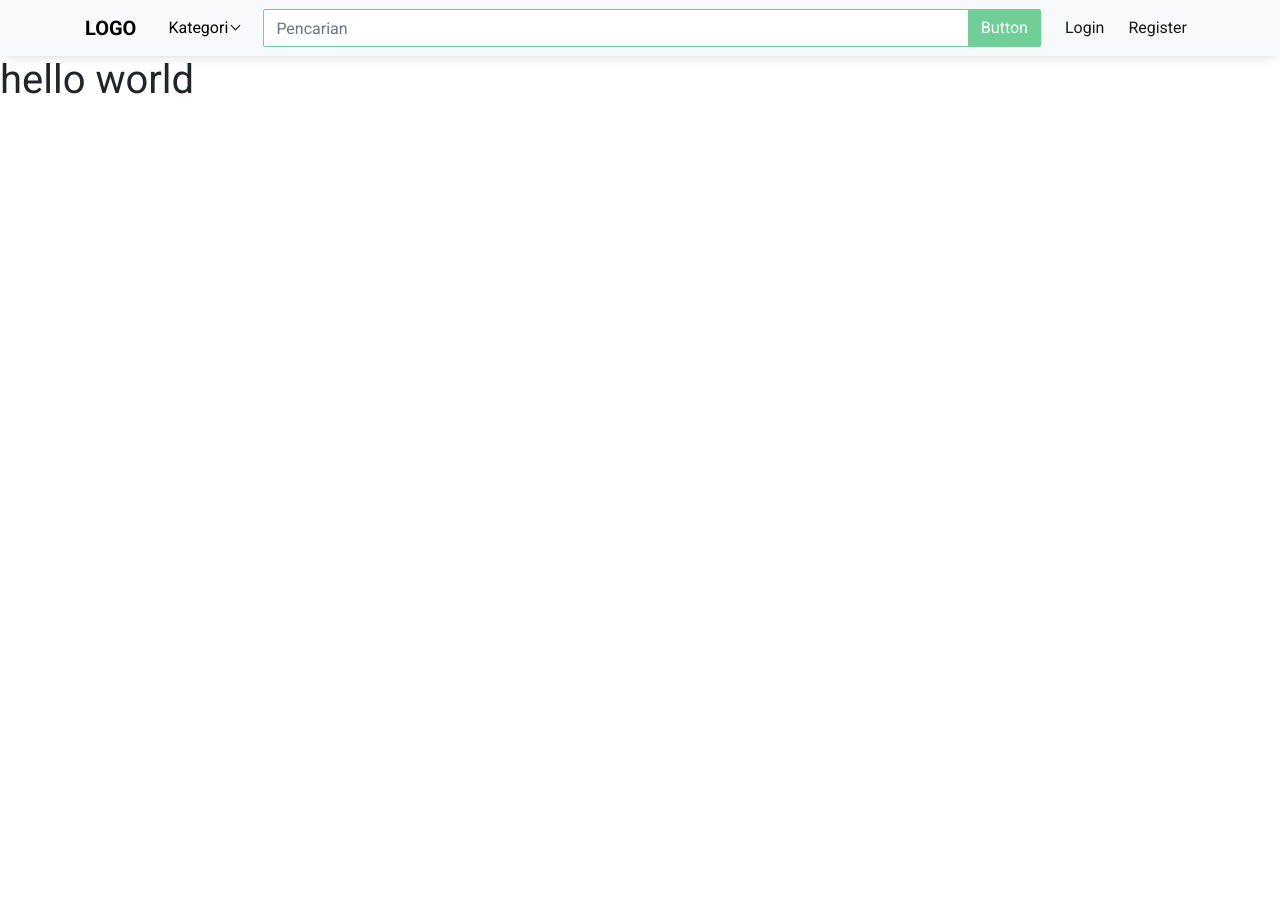
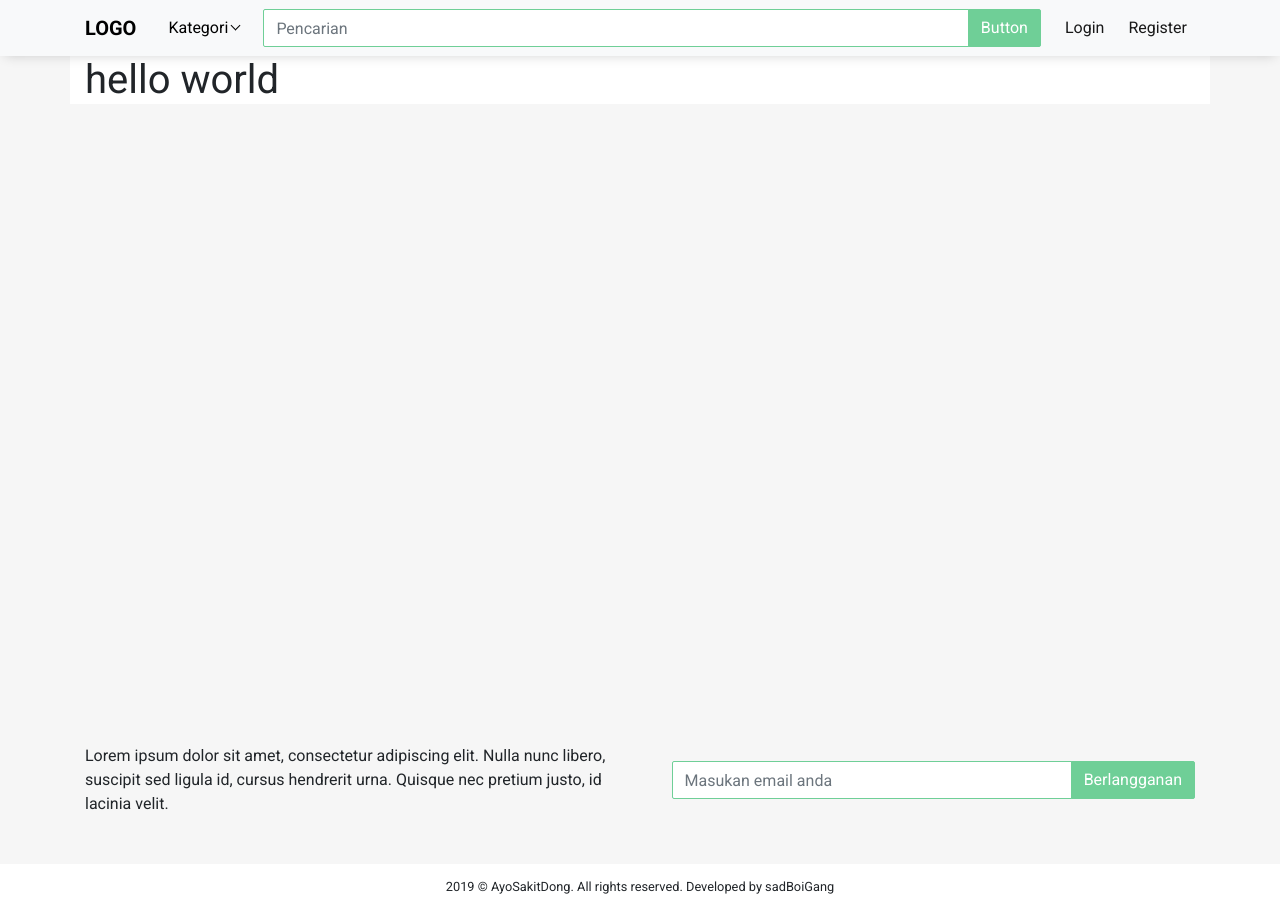
Before and after one commit to trijakap/IMPAL, a React (Create React App) app in the folder task3/: page / in a window 1280 px wide. Before the commit the page ends 800 px from the top, so only its background shows below. Built offline with nearby package versions, Linux system fonts and the light colour scheme.

Commit message:
Add navbar & footer components

```diff
--- a/task3/package.json
+++ b/task3/package.json
@@ -8,7 +8,9 @@
     "react-bootstrap": "^1.0.0-beta.12",
     "react-dom": "^16.9.0",
     "react-router-dom": "^5.0.1",
-    "react-scripts": "3.1.1"
+    "react-scripts": "3.1.1",
+    "react-slick": "^0.25.2",
+    "slick-carousel": "^1.8.1"
   },
   "scripts": {
     "start": "react-scripts start",
--- a/task3/src/App.js
+++ b/task3/src/App.js
@@ -2,6 +2,8 @@ import React from "react";
 import { BrowserRouter as Router, Route, Switch } from "react-router-dom";
 
 import "bootstrap/dist/css/bootstrap.min.css";
+import "slick-carousel/slick/slick.css";
+import "slick-carousel/slick/slick-theme.css";
 import "./style/style.css";
 import "./style/navbar.css";
 //Components
--- a/task3/src/components/Footer.js
+++ b/task3/src/components/Footer.js
@@ -2,17 +2,46 @@ import React, { Component } from "react";
 import Container from "react-bootstrap/Container";
 import Row from "react-bootstrap/Row";
 import Col from "react-bootstrap/Col";
+import Form from "react-bootstrap/Form";
+import InputGroup from "react-bootstrap/InputGroup";
+import Button from "react-bootstrap/Button";
 
 export class Footer extends Component {
   render() {
     return (
-      <div>
+      <div style={{ backgroundColor: "#F6F6F6" }}>
         <Container id="footer">
-          <Row>
-            <Col></Col>
-            <Col></Col>
+          <Row className="py-5">
+            <Col>
+              Lorem ipsum dolor sit amet, consectetur adipiscing elit. Nulla
+              nunc libero, suscipit sed ligula id, cursus hendrerit urna.
+              Quisque nec pretium justo, id lacinia velit.
+            </Col>
+            <Col className="d-flex align-items-center pl-5">
+              <InputGroup style={{ width: "100%" }}>
+                <Form.Control
+                  placeholder="Masukan email anda"
+                  aria-label="Pencarian"
+                />
+                <InputGroup.Append>
+                  <Button variant="success">Berlangganan</Button>
+                </InputGroup.Append>
+              </InputGroup>
+            </Col>
           </Row>
         </Container>
+        <div
+          className="text-center"
+          style={{
+            backgroundColor: "white",
+            fontSize: ".8em",
+            padding: "1em 0"
+          }}
+        >
+          <span>
+            2019 © AyoSakitDong. All rights reserved. Developed by sadBoiGang
+          </span>
+        </div>
       </div>
     );
   }
--- a/task3/src/pages/Home.js
+++ b/task3/src/pages/Home.js
@@ -1,11 +1,13 @@
 import React, { Component } from "react";
-
+import Container from "react-bootstrap/Container";
 export class Home extends Component {
   render() {
     return (
-      <div>
-        <h1>hello world</h1>
-      </div>
+      <main>
+        <Container className="bg-white">
+          <h1>hello world</h1>
+        </Container>
+      </main>
     );
   }
 }
--- a/task3/src/style/style.css
+++ b/task3/src/style/style.css
@@ -1,7 +1,12 @@
 @import url("https://fonts.googleapis.com/css?family=Roboto:400,700&display=swap");
+html,
 body {
   font-family: "Roboto", sans-serif;
   margin: 0;
   padding: 0;
   height: 100vh;
+  background-color: #f6f6f6;
 }
+main {
+  min-height: 80vh;
+}
```
Also changed, not shown: 2 other files (tests, documents, lock files or other folders).
